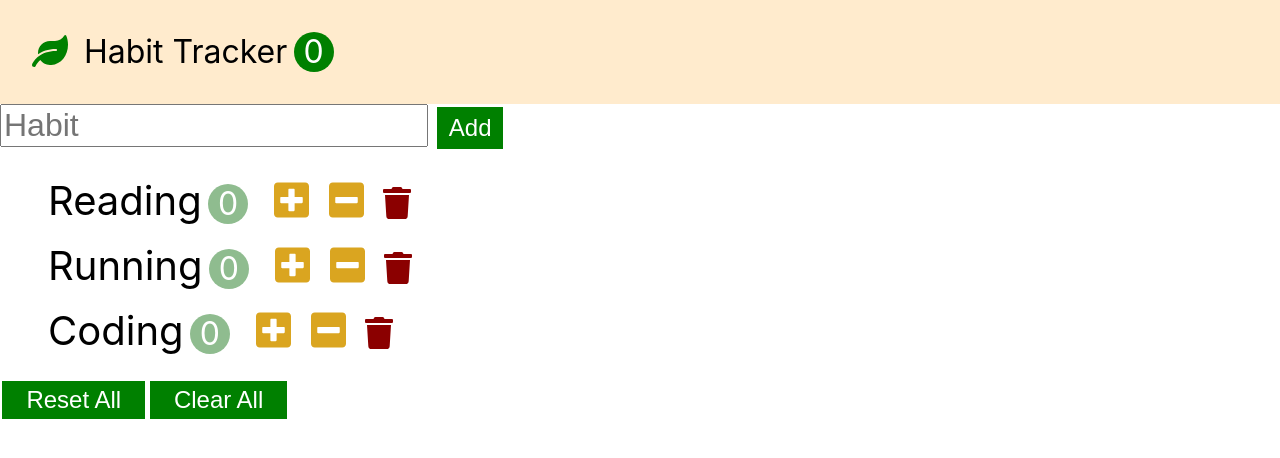
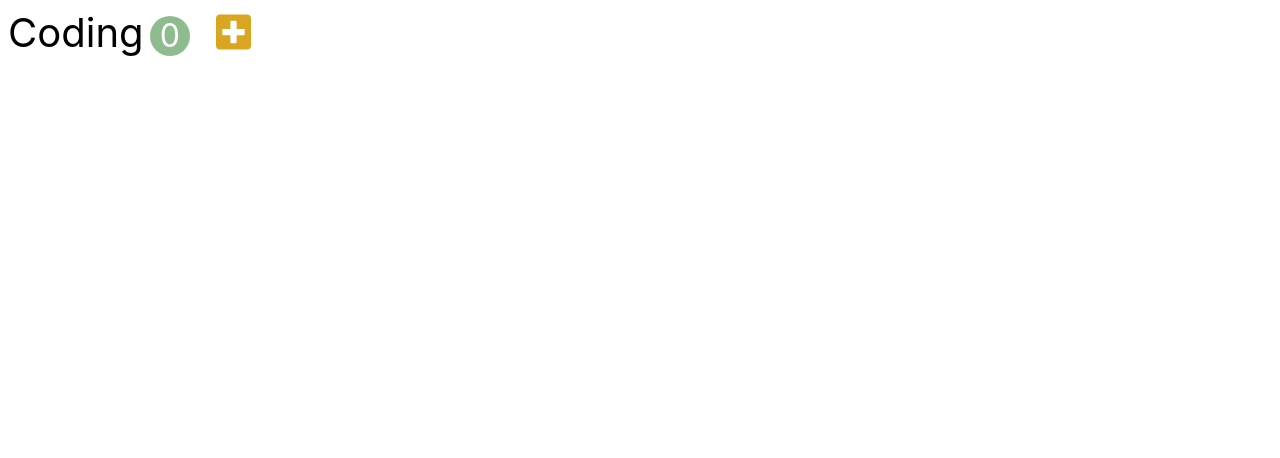
Before and after one commit to dlalstj0213/Study.ReactJS, a React (Create React App) app in the folder react-basic/habit-tracker/: page / in a window 1280 px wide. Shown: the top 458 px of the page. Built offline with nearby package versions, Linux system fonts and the light colour scheme.

Commit message:
React Hook

```diff
--- /dev/null
+++ b/react-basic/habit-tracker/src/components/simpleHabit.jsx
@@ -0,0 +1,57 @@
+import React, { useCallback, useEffect, useRef, useState } from 'react';
+
+const SimpleHabit = (props) => {
+	console.log(props);
+	/**
+	 * 함수형 컴포넌트에서는 클래스 컴포넌트와 달리
+	 * state, setState()로 정의해 사용하지 않고
+	 * useState('')로 state를 정의한다
+	 * const [state변수이름, set+state변수이름] = useState('초기값');
+	 * + useState는 메모리에 저장되어 기억되기 때문에 함수가 호출될때 마다
+	 * 계속 새로 생성되지 않는다.
+	 */
+	const [count, setCount] = useState(0);
+	const [name, setName] = useState('Coding');
+	/**
+	 * 리액트훅에서는 함수가 메번 호출될때마다
+	 * createRef()도 계속 호출되면서 새로운 ref가 생성되므로
+	 * 재사용하기 위해 userRef()를 쓴다
+	 */
+	//const spanRef = React.createRef();
+	const spanRef = useRef();
+
+	/**
+	 * 함수 콜백도 동일한 콜백을 호출하기 위해
+	 * useCallback() 을 사용한다.
+	 * useCallback() 사용시 주의점은 후에 다시 알아보자
+	 */
+	const handleIncrement = useCallback((e) => {
+		setCount(count + 1);
+		//setName(name + count);
+	});
+
+	/**
+	 * mount 됐을때랑 update됐을때 호출되는 함수
+	 * 두번째 인자(파라미터)에서 state변수 또는 props을 배열을 정의하면(ex) ,[count])
+	 * 배열안에 정의된 데이터가 변경될때만 호출된다.
+	 * 두번째 인자(파라미터)에 빈 [] 배열만 정의하면 처음
+	 * mount 됐을때만 호출된다.
+	 */
+	useEffect(() => {
+		console.log(`mounted & updated : ${count}`);
+	}, [count, name]);
+
+	return (
+		<li className="habit">
+			<span className="habit-name" ref={spanRef}>
+				{name}
+			</span>
+			<span className="habit-count">{count}</span>
+			<button className="habit-button habit-increase" onClick={handleIncrement}>
+				<i className="fas fa-plus-square"></i>
+			</button>
+		</li>
+	);
+};
+
+export default SimpleHabit;
--- a/react-basic/habit-tracker/src/index.js
+++ b/react-basic/habit-tracker/src/index.js
@@ -3,11 +3,19 @@ import ReactDOM from 'react-dom';
 import './index.css';
 import App from './app';
 import '@fortawesome/fontawesome-free/js/all.js';
+import SimpleHabit from './components/simpleHabit';
 
 ReactDOM.render(
 	// <React.StrictMode>
 	// 	<App />
 	// </React.StrictMode>,
-	<App />,
+	/**
+	 * Class, PureComponent, function Component, memo
+	 */
+	//<App />,
+	/**
+	 * React Hook
+	 */
+	<SimpleHabit></SimpleHabit>,
 	document.getElementById('root')
 );
```
